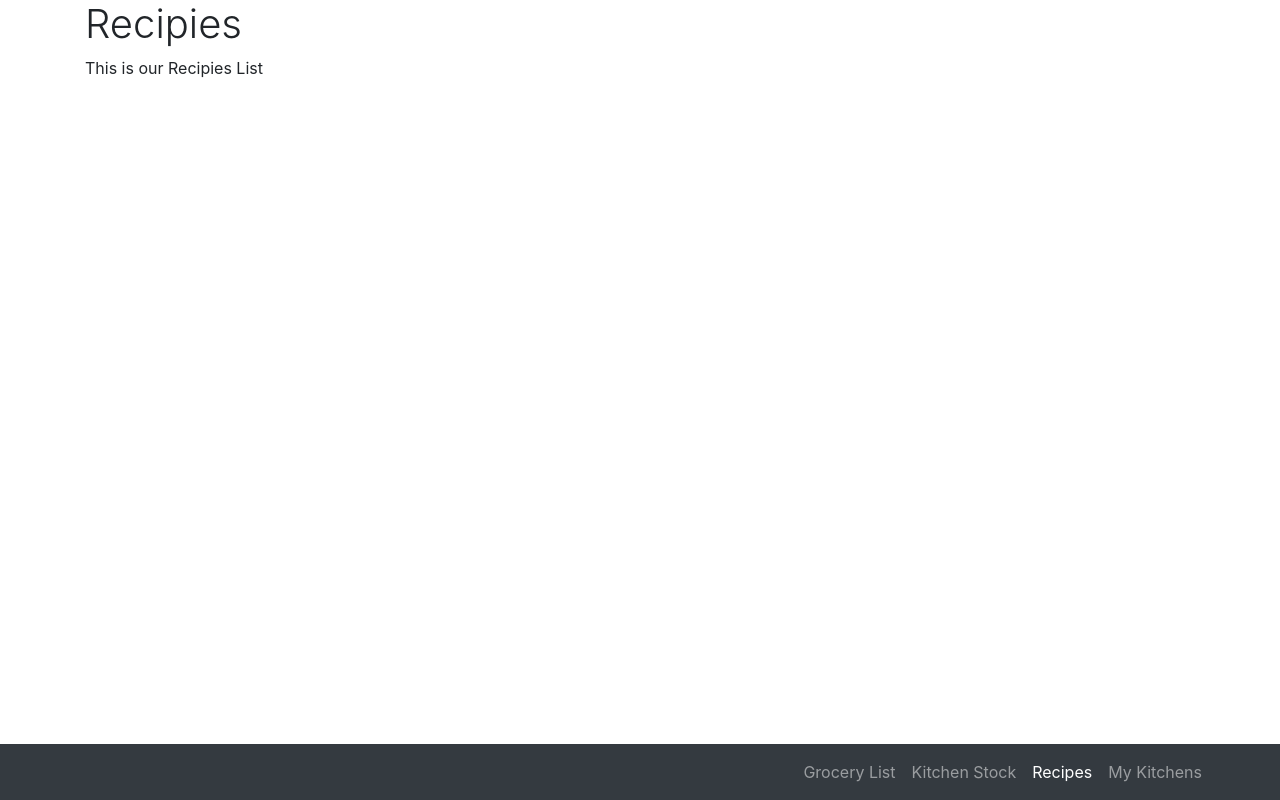
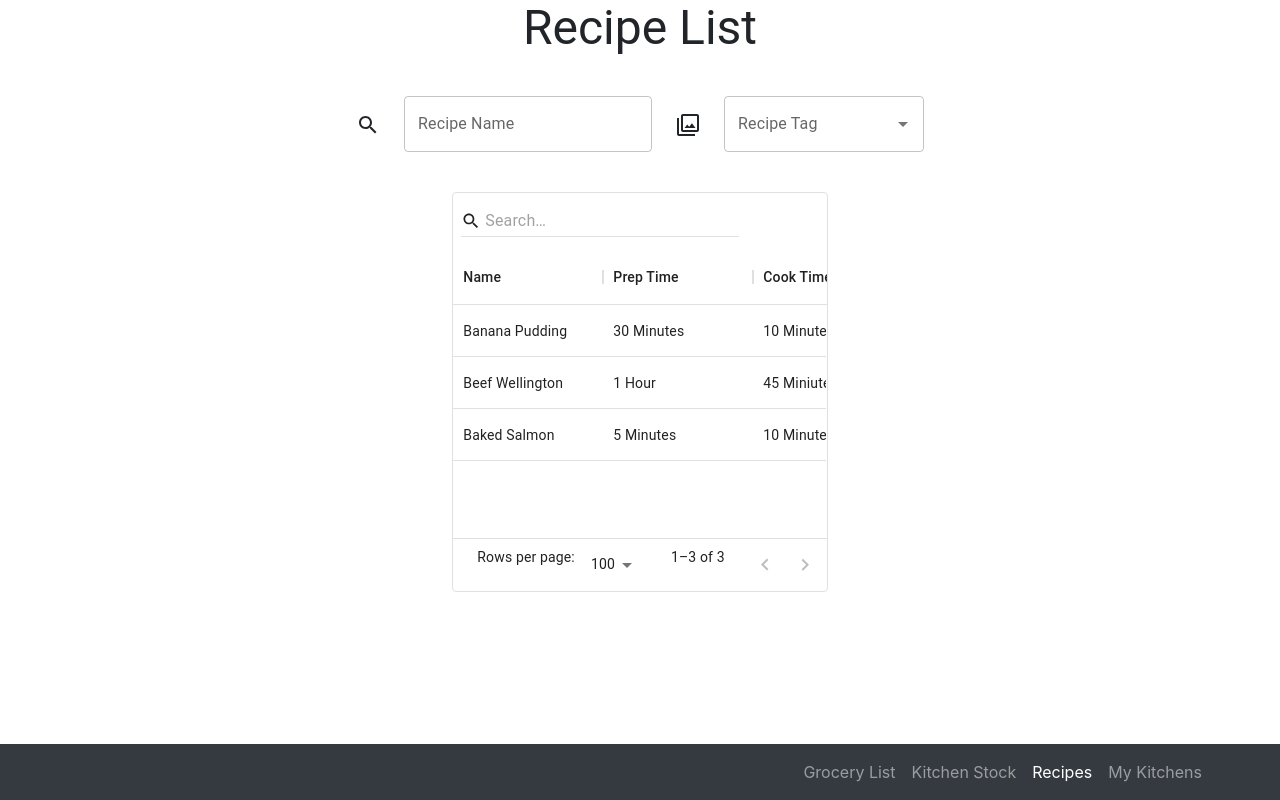
Before and after one commit to lucasoooooo/Kitchen-Kompanian, a React (Create React App) app in the folder kitch-komp/: page /recipies in a window 1280 px wide. Built offline with nearby package versions, Linux system fonts and the light colour scheme.

Commit message:
Experimenting with MUI tables

```diff
--- a/kitch-komp/package.json
+++ b/kitch-komp/package.json
@@ -3,6 +3,11 @@
   "version": "0.1.0",
   "private": true,
   "dependencies": {
+    "@emotion/react": "^11.8.2",
+    "@emotion/styled": "^11.8.1",
+    "@mui/icons-material": "^5.5.0",
+    "@mui/material": "^5.5.0",
+    "@mui/x-data-grid": "^5.6.1",
     "@testing-library/jest-dom": "^5.16.2",
     "@testing-library/react": "^12.1.3",
     "@testing-library/user-event": "^13.5.0",
--- a/kitch-komp/src/components/Recipies.jsx
+++ b/kitch-komp/src/components/Recipies.jsx
@@ -1,16 +1,138 @@
-import React from "react";
+import React, { useState, useEffect } from 'react'
 
-function Recipies() {
-  return (
-    <div className="recipies">
-      <div className="container">
-          <h1 className="font-weight-light">Recipies</h1>
-          <p>
-            This is our Recipies List
-          </p>
-      </div>
-    </div>
-  );
+import TableComponent from "./Table"
+
+// MUI Component Imports
+import { Autocomplete, Grid, TextField, Typography } from '@mui/material'
+import Table from '@mui/material/Table';
+import TableBody from '@mui/material/TableBody';
+import TableCell, { tableCellClasses } from '@mui/material/TableCell';
+import TableContainer from '@mui/material/TableContainer';
+import TableHead from '@mui/material/TableHead';
+import TableRow from '@mui/material/TableRow';
+import Paper from '@mui/material/Paper';
+import { styled } from '@mui/material/styles';
+
+// MUI Icon Imports
+import Search from '@mui/icons-material/Search'
+import Filter from '@mui/icons-material/Filter'
+
+const StyledTableCell = styled(TableCell)(({ theme }) => ({
+  [`&.${tableCellClasses.head}`]: {
+    backgroundColor: theme.palette.common.black,
+    color: theme.palette.common.white,
+  },
+  [`&.${tableCellClasses.body}`]: {
+    fontSize: 14,
+  },
+}));
+
+const StyledTableRow = styled(TableRow)(({ theme }) => ({
+  '&:nth-of-type(odd)': {
+    backgroundColor: theme.palette.action.hover,
+  },
+  // hide last border
+  '&:last-child td, &:last-child th': {
+    border: 0,
+  },
+}));
+
+function createData(name, prepTime, cookTime, tags) {
+  return { name, prepTime, cookTime, tags };
 }
 
-export default Recipies;
+const rows = [
+  createData('Frozen yoghurt', "30 Minutes", "2 Hours", ["Desert", "Appetizer"] ),
+  createData('Ice cream sandwich',"5 Minutes", "5 seconds", ["Desert", "Appetizer"] ),
+  createData('Eclair', "50 Minutes", "1 Hours", ["Desert", "Appetizer"]),
+  createData('Cupcake',"15 Minutes", "20 Minutes", ["Desert", "Appetizer"]),
+  createData('Gingerbread', "3 Minutes", "2 Days", ["Desert", "Appetizer"]),
+];
+
+function Recipies () {
+  const [searchText, setSearchText] = useState('')
+  const [filterTag, setFilterTag] = useState('')
+
+  const tagOptions = ['Desert', 'Dinner', 'Vegan', 'Breakfast', 'Lunch']
+
+
+
+  return (
+    <Grid
+      container
+      direction='column'
+      alignContent='center'
+      justifyContent='center'
+      alignItems='center'
+      spacing={5}
+    >
+      <Grid item>
+        <Typography compontent='center' variant='h3'>
+          Recipe List
+        </Typography>
+      </Grid>
+
+      {/* Search and Filter Options */}
+      <Grid
+        container
+        item
+        alignContent='center'
+        justifyContent='center'
+        alignItems='center'
+        spacing={3}
+      >
+        <Grid item>
+          <Search />
+        </Grid>
+
+        <Grid item>
+          <TextField label='Recipe Name' />
+        </Grid>
+
+        <Grid item>
+          <Filter />
+        </Grid>
+
+        <Grid item>
+          <Autocomplete
+            disablePortal
+            options={tagOptions}
+            renderInput={params => <TextField {...params} label='Recipe Tag' />}
+            sx={{ width: 200 }}
+          />
+        </Grid>
+      </Grid>
+
+      <Grid item>
+        <TableComponent />
+
+      {/* <TableContainer component={Paper}>
+      <Table sx={{ minWidth: 700 }} aria-label="customized table">
+        <TableHead>
+          <TableRow>
+            <StyledTableCell>Recipe Name</StyledTableCell>
+            <StyledTableCell align="right">Prep Time</StyledTableCell>
+            <StyledTableCell align="right">Cook Time</StyledTableCell>
+            <StyledTableCell align="right">Recipe Tags</StyledTableCell>
+          </TableRow>
+        </TableHead>
+        <TableBody>
+          {rows.map((row) => (
+            <StyledTableRow key={row.name}>
+              <StyledTableCell component="th" scope="row">
+                {row.name}
+              </StyledTableCell>
+              <StyledTableCell align="right">{row.prepTime}</StyledTableCell>
+              <StyledTableCell align="right">{row.cookTime}</StyledTableCell>
+              <StyledTableCell align="right">{row.tags}</StyledTableCell>
+            </StyledTableRow>
+          ))}
+        </TableBody>
+      </Table>
+    </TableContainer> */}
+      </Grid>
+    </Grid>
+  )
+}
+
+export default Recipies
--- /dev/null
+++ b/kitch-komp/src/components/Table.jsx
@@ -0,0 +1,134 @@
+import React, { useState } from 'react'
+import PropTypes from 'prop-types'
+import Box from '@mui/material/Box'
+import IconButton from '@mui/material/IconButton'
+import TextField from '@mui/material/TextField'
+import { DataGrid } from '@mui/x-data-grid'
+import ClearIcon from '@mui/icons-material/Clear'
+import SearchIcon from '@mui/icons-material/Search'
+
+function escapeRegExp (value) {
+  return value.replace(/[-[\]{}()*+?.,\\^$|#\s]/g, '\\$&')
+}
+
+function QuickSearchToolbar (props) {
+  return (
+    <Box
+      sx={{
+        p: 0.5,
+        pb: 0
+      }}
+    >
+      <TextField
+        variant='standard'
+        value={props.value}
+        onChange={props.onChange}
+        placeholder='Search…'
+        InputProps={{
+          startAdornment: <SearchIcon fontSize='small' />,
+          endAdornment: (
+            <IconButton
+              title='Clear'
+              aria-label='Clear'
+              size='small'
+              style={{ visibility: props.value ? 'visible' : 'hidden' }}
+              onClick={props.clearSearch}
+            >
+              <ClearIcon fontSize='small' />
+            </IconButton>
+          )
+        }}
+        sx={{
+          width: {
+            xs: 1,
+            sm: 'auto'
+          },
+          m: theme => theme.spacing(1, 0.5, 1.5),
+          '& .MuiSvgIcon-root': {
+            mr: 0.5
+          },
+          '& .MuiInput-underline:before': {
+            borderBottom: 1,
+            borderColor: 'divider'
+          }
+        }}
+      />
+    </Box>
+  )
+}
+
+QuickSearchToolbar.propTypes = {
+  clearSearch: PropTypes.func.isRequired,
+  onChange: PropTypes.func.isRequired,
+  value: PropTypes.string.isRequired
+}
+
+export default function QuickFilteringGrid () {
+  const [searchText, setSearchText] = React.useState('')
+
+  const [rows, setRows] = React.useState([
+    {
+      id: 1,
+      name: 'Banana Pudding',
+      prepTime: '30 Minutes',
+      cookTime: '10 Minutes',
+      tags: ['Dessert']
+    },
+
+    {
+      id: 2,
+      name: 'Beef Wellington',
+      prepTime: '1 Hour',
+      cookTime: '45 Miniutes',
+      tags: ['Dinner']
+    },
+
+    {
+        id: 3,
+        name: 'Baked Salmon',
+        prepTime: '5 Minutes',
+        cookTime: '10 Minutes',
+        tags: ['Dinner']
+      }
+  ])
+
+  const [columns, setColumns] = useState([
+    { field: 'name', headerName: 'Name', width: 150 },
+    { field: 'prepTime', headerName: 'Prep Time', width: 150 },
+    { field: 'cookTime', headerName: 'Cook Time', width: 150 },
+    { field: 'tags', headerName: 'Recipe Tags', width: 150 }
+  ])
+
+  const requestSearch = searchValue => {
+    setSearchText(searchValue)
+    const searchRegex = new RegExp(escapeRegExp(searchValue), 'i')
+
+    const filteredRows = rows.filter(row => {
+      return Object.keys(row).some(field => {
+        return searchRegex.test(row[field].toString())
+      })
+    })
+    setRows(filteredRows)
+  }
+
+  React.useEffect(() => {
+    setRows(rows)
+  }, [rows])
+
+  return (
+    <Box sx={{ height: 400, width: 1 }}>
+      <DataGrid
+        components={{ Toolbar: QuickSearchToolbar }}
+        rows={rows}
+        columns={columns}
+        componentsProps={{
+          toolbar: {
+            value: searchText,
+            onChange: event => requestSearch(event.target.value),
+            clearSearch: () => requestSearch('')
+          }
+        }}
+      />
+    </Box>
+  )
+}
```
Also changed, not shown: 1 other file (tests, documents, lock files or other folders).
